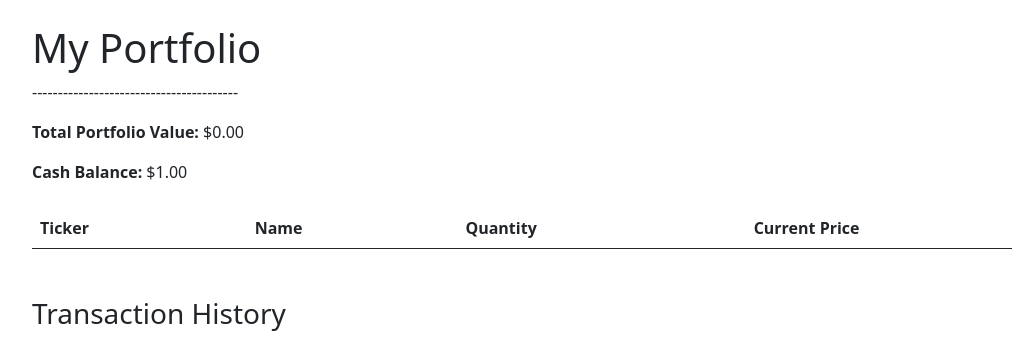
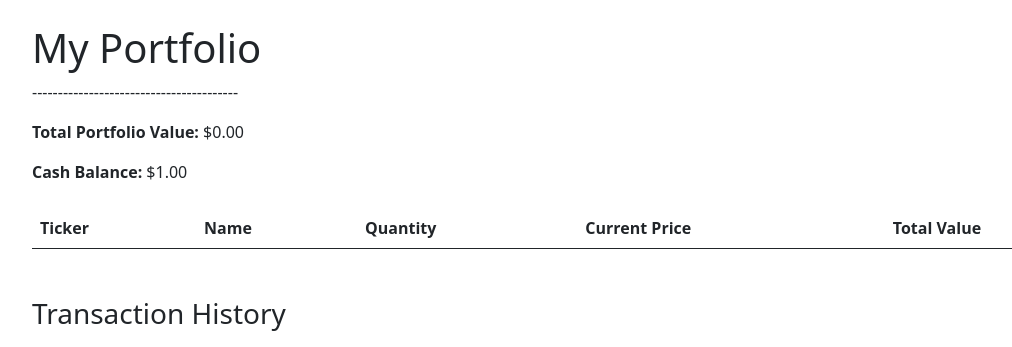
Before and after one commit to StrigonsAce/IFT-401-Capstone, a Flask app: page /portfolio in a window 1280 px wide. Shown: the part 56-403 px from the top of the page, without its empty margins (50-1062 px from the left). Run offline with Flask 3, Linux system fonts and the light colour scheme; the visitor is signed in with stand-in values (Sample User, id 1); tables that the repository leaves empty hold one stand-in row (values such as "Sample post"); lists and menus that the app fills with data are empty.

Commit message:
Added total value to portfolio positions

```diff
--- a/templates/portfolio.html
+++ b/templates/portfolio.html
@@ -14,6 +14,7 @@
             <th>Name</th>
             <th>Quantity</th>
             <th>Current Price</th>
+            <th>Total Value</th>
         </tr>
     </thead>
     <tbody>
@@ -23,6 +24,7 @@
             <td>{{ stock.name }}</td>
             <td>{{ stock.quantity }}</td>
             <td>${{ "%.2f"|format(stock.currentMarketPrice) }}</td>
+            <td>${{ "%.2f"|format(item.totalValue) }}</td>
         </tr>
         {% endfor %}
     </tbody>
```
